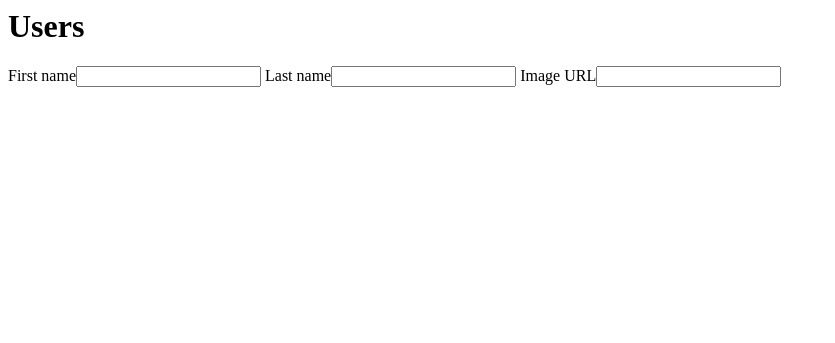
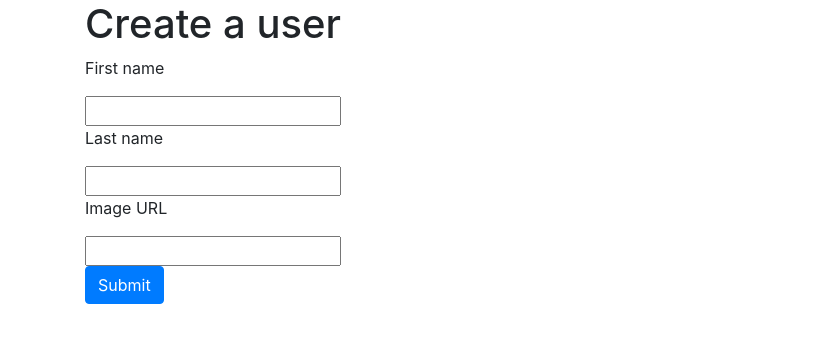
Before and after one commit to kimberly-johnson/flask-blogly, a Flask app: template templates/user-form.html in a window 1280 px wide. Shown: the top 343 px of the page, without its empty margins (0-835 px from the left). Run offline with Flask 2, Linux system fonts and the light colour scheme; the template is opened without the code that fills it, so the values that code supplies are empty; some libraries are stand-ins or nearby versions.

Commit message:
added dummy data, added user list

```diff
--- a/app.py
+++ b/app.py
@@ -1,7 +1,7 @@
 """Blogly application."""
 
 from flask import Flask, request, render_template, redirect
-from models import db, connect_db
+from models import db, connect_db, User
 from flask_debugtoolbar import DebugToolbarExtension
 
 app = Flask(__name__)
@@ -9,20 +9,27 @@ app.config['SQLALCHEMY_DATABASE_URI'] = 'postgresql:///blogly'
 app.config['SQLALCHEMY_TRACK_MODIFICATIONS'] = False
 app.config['SQLALCHEMY_ECHO'] = True
 
+connect_db(app)
+
 @app.route("/")
 def show_form():
     """display add user form"""
+    users = User.query.all()
+    return render_template('main.html', users=users)
 
-    return render_template('base.html')
+@app.route("/users")
+def show_user():
+    """Render user-form"""
+    return render_template('user-form.html')
 
-@app.route("/user")
-def show_user():
-    first_name = request.form['first_name']
-    last_name = request.form['last_name']
-    image_url = request.form['image_url']
 
-    user = User(first_name='first_name', last_name='last_name', image_url='image_url')
-    db.session.add(user)
-    db.commit()
+# @app.route('/')
+    # first_name = request.form['first_name']
+    # last_name = request.form['last_name']
+    # image_url = request.form['image_url']
 
-    return
+    # user = User(first_name='first_name', last_name='last_name', image_url='image_url')
+    # db.session.add(user)
+    # db.commit()
+
+    # return None
--- a/templates/base.html
+++ b/templates/base.html
@@ -1,13 +1,20 @@
 <!DOCTYPE html>
 <html lang="en">
+
 <head>
-    <meta charset="UTF-8">
-    <meta name="viewport" content="width=device-width, initial-scale=1.0">
-    <meta http-equiv="X-UA-Compatible" content="ie=edge">
-    <title>Document</title>
+  <meta charset="UTF-8">
+  <meta name="viewport" content="width=device-width, initial-scale=1.0">
+  <meta http-equiv="X-UA-Compatible" content="ie=edge">
+  <link rel="stylesheet" href="https://stackpath.bootstrapcdn.com/bootstrap/4.3.1/css/bootstrap.min.css"
+    integrity="sha384-ggOyR0iXCbMQv3Xipma34MD+dH/1fQ784/j6cY/iJTQUOhcWr7x9JvoRxT2MZw1T" crossorigin="anonymous">
+  <title>Document</title>
 </head>
+
 <body>
 
+  {% block main_page %} {% endblock %}
+  {% block user_form %} {% endblock %}
 
 </body>
+
 </html>
--- a/templates/user-form.html
+++ b/templates/user-form.html
@@ -1,7 +1,16 @@
+{% extends 'base.html' %}
 
-<h1>Users</h1>
-<form action="/users">
-    <span>First name</span><input type="text" name='first_name'>
-    <span>Last name</span><input type="text" name='last_name'>
-    <span>Image URL</span><input type="text" name='image_url'>
- </form>
+{% block user_form %}
+
+<div class="container">
+    <h1>Create a user</h1>
+    <form action="/add-user-data">
+        <p>First name</p><input type="text" name='first_name'>
+        <p>Last name</p><input type="text" name='last_name'>
+        <p>Image URL</p><input type="text" name='image_url'>
+        <br>
+        <button class="btn btn-primary" type="submit">Submit</button>
+    </form>
+
+</div>
+{% endblock %}
```
Also changed, not shown: requirements.txt (+26 -0 lines), templates/main.html (added, +19 -0 lines).
